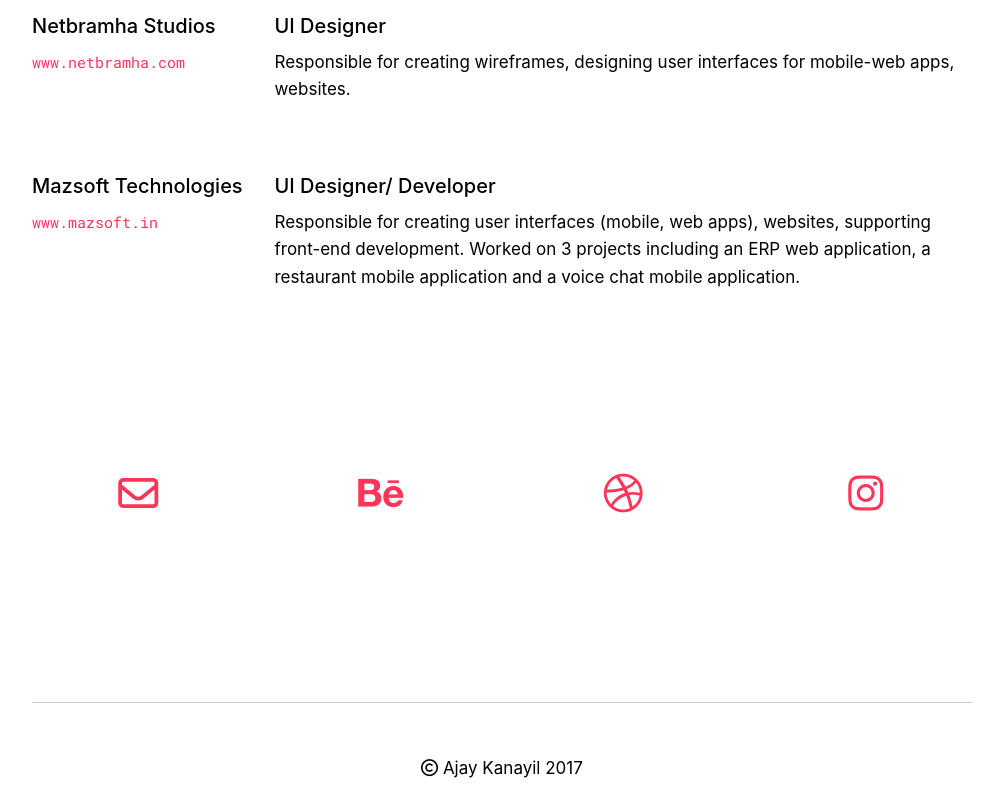
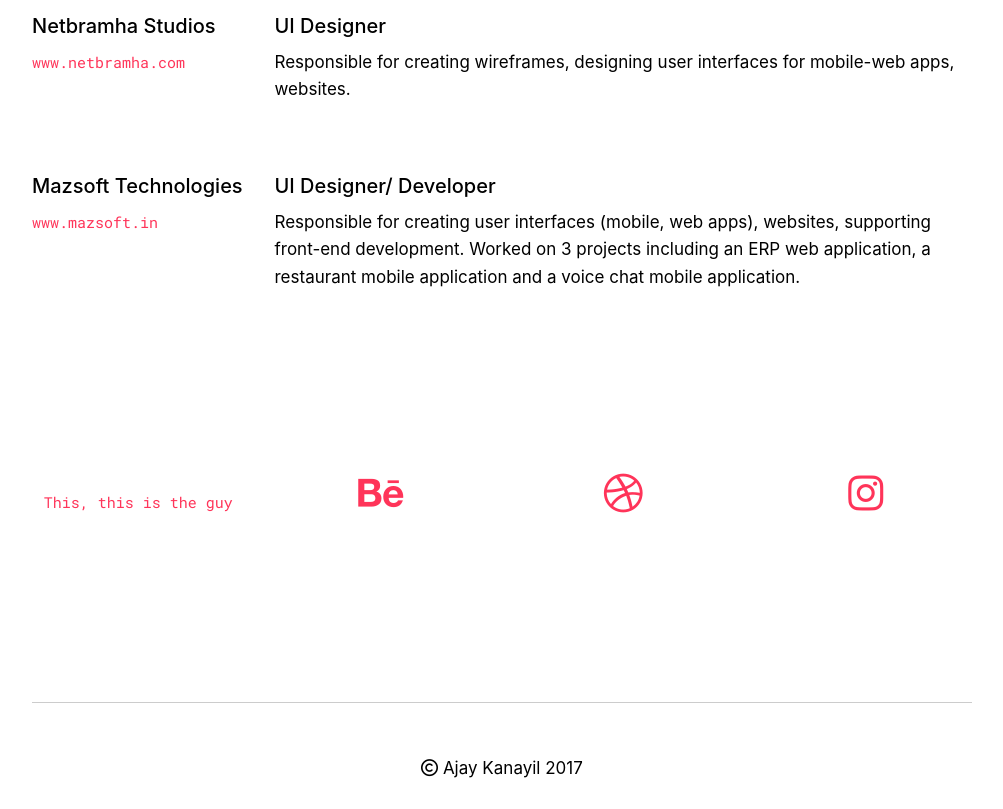
Before and after one commit to AjayKanayil/ajaykanayil.github.io, a plain HTML site: page index.html in a window 1280 px wide. Shown: the part 584-1393 px from the top of the page, without its empty margins (138-1141 px from the left). Drawn offline with Linux system fonts and the light colour scheme.

Commit message:
This, this is the guy
This, this is the guy

```diff
--- a/css/main.css
+++ b/css/main.css
@@ -109,7 +109,7 @@ h5 {
   font-weight: 500;
 }
 
-h6 {
+h6, .h6 {
   margin-bottom: 10px;
   font-family: 'Roboto Mono', sans-serif;
   font-size: 15px;
--- a/index.html
+++ b/index.html
@@ -108,7 +108,8 @@
 
                 <div class="col-sm-3 col-xs-6 social">
                     <a  data-toggle="modal" data-target=".contact-me-modal">
-                        <i class="fa fa-envelope-o fa-2x"></i>
+                        <!-- <i class="fa fa-anchor fa-2x"></i> -->
+                        <span class="h6">This, this is the guy</span>
                     </a>
                 </div>
 
```
